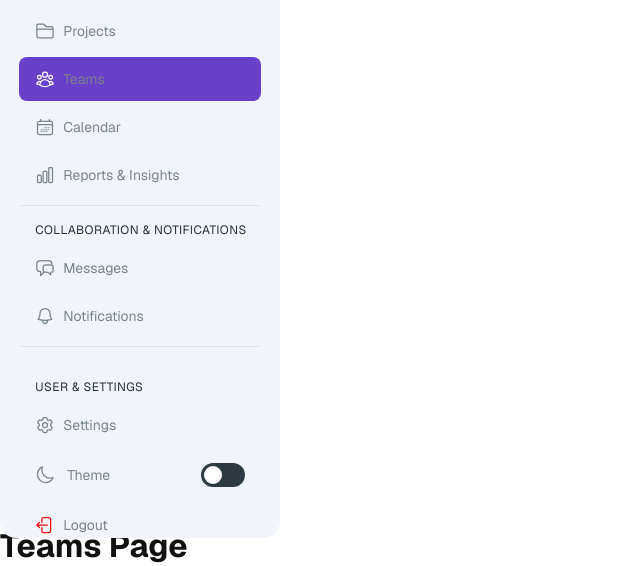
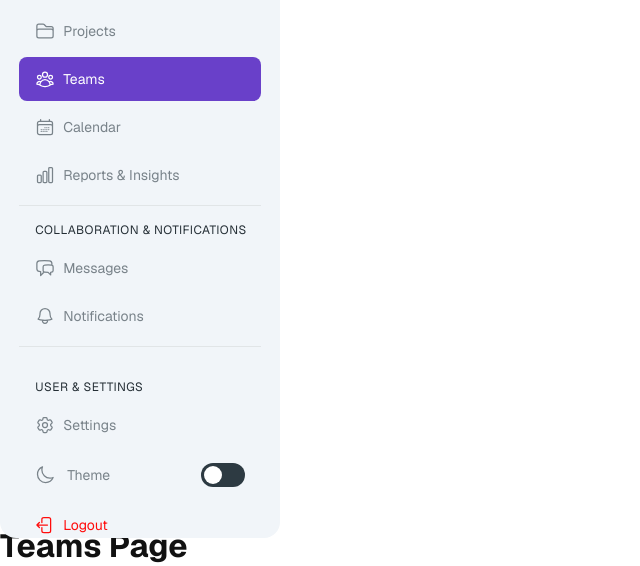
Before and after one commit to Figmaboy-bot/Smart-Task-Board, a React (Vite) app in the folder Task Hive/: page /teams in a window 1280 px wide. Shown: the part 243-809 px from the top of the page, without its empty margins (0-640 px from the left). Built offline with nearby package versions, Linux system fonts and the light colour scheme; a web font is replaced by a local one.

Commit message:
fix: remove color property from nav-item span for improved styling

```diff
--- a/Task Hive/src/components/Sidebar/Sidebar.css
+++ b/Task Hive/src/components/Sidebar/Sidebar.css
@@ -181,7 +181,6 @@
 .nav-item span {
     overflow: hidden;
     text-overflow: ellipsis;
-    color: var(--grey-30);
 }
 
 .sidebar-divider {
```
